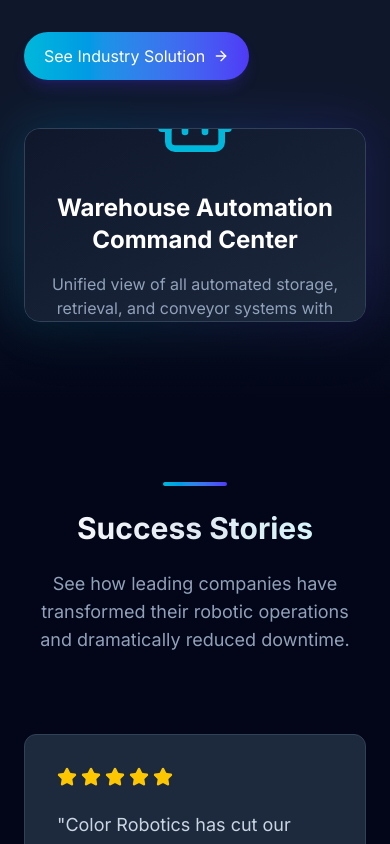
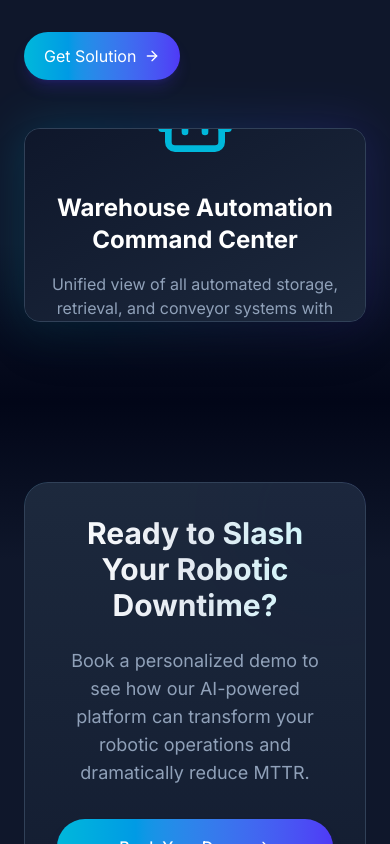
Before and after one commit to Color-Robotics/website, a Next.js app in the folder color-robotics-website/: page / in a window 390 px wide. Shown: the part 6515-7359 px from the top of the page. Built offline with nearby package versions, Linux system fonts and the light colour scheme.

Commit message:
remove unnecessary components

```diff
--- a/color-robotics-website/src/components/LandingPage.tsx
+++ b/color-robotics-website/src/components/LandingPage.tsx
@@ -21,12 +21,6 @@ interface BenefitItemProps {
     text: string;
 }
 
-interface TestimonialCardProps {
-    quote: string;
-    author: string;
-    title: string;
-    bgGradient: string;
-}
 
 interface FeatureCardProps {
     icon: React.ReactNode;
@@ -81,7 +75,6 @@ export default function LandingPage() {
                         <div className="hidden md:flex space-x-8 items-center">
                             <NavLink href="#features">Platform</NavLink>
                             <NavLink href="#solutions">Solutions</NavLink>
-                            <NavLink href="#cases">Case Studies</NavLink>
                             <NavLink href="#pricing">Pricing</NavLink>
                             <NavLink href="#about">About</NavLink>
                         </div>
@@ -111,7 +104,6 @@ export default function LandingPage() {
                     <div className="flex flex-col space-y-6">
                         <NavLink href="#features" onClick={() => setMobileMenuOpen(false)}>Platform</NavLink>
                         <NavLink href="#solutions" onClick={() => setMobileMenuOpen(false)}>Solutions</NavLink>
-                        <NavLink href="#cases" onClick={() => setMobileMenuOpen(false)}>Case Studies</NavLink>
                         <NavLink href="#pricing" onClick={() => setMobileMenuOpen(false)}>Pricing</NavLink>
                         <NavLink href="#about" onClick={() => setMobileMenuOpen(false)}>About</NavLink>
                         <div className="pt-6 border-t border-slate-800">
@@ -637,7 +629,7 @@ export default function LandingPage() {
                             </div>
 
                             <button className="inline-flex items-center px-5 py-3 rounded-full bg-gradient-to-r from-cyan-500 to-indigo-600 hover:from-cyan-400 hover:to-indigo-500 text-white transition-all duration-300 shadow-lg shadow-indigo-600/20 group">
-                                <span>See Industry Solution</span>
+                                <span>Get Solution</span>
                                 <ArrowRight size={16} className="ml-2 group-hover:translate-x-1 transition-transform" />
                             </button>
                         </div>
@@ -676,92 +668,6 @@ export default function LandingPage() {
                 </div>
             </section>
 
-            {/* Testimonials & Case Studies */}
-            <section id="cases" className="py-20 md:py-32 relative">
-                <div className="container mx-auto px-6 relative">
-                    <div className="max-w-3xl mx-auto text-center mb-20">
-                        <div className="bg-gradient-to-r from-cyan-500 to-indigo-600 rounded-xl h-1 w-16 mx-auto mb-6"></div>
-                        <h2 className="text-3xl md:text-5xl font-bold mb-6 text-transparent bg-clip-text bg-gradient-to-r from-white via-slate-200 to-cyan-100">
-                            Success Stories
-                        </h2>
-                        <p className="text-lg text-slate-400">
-                            See how leading companies have transformed their robotic operations and dramatically reduced downtime.
-                        </p>
-                    </div>
-
-                    <div className="grid md:grid-cols-3 gap-8">
-                        <TestimonialCard
-                            quote="Color Robotics has cut our MTTR by 58%. Our maintenance team can now troubleshoot complex issues with the AI assistant guiding them every step of the way."
-                            author="Sarah Johnson"
-                            title="Automation Director, GlobalLogistics Inc."
-                            bgGradient="from-cyan-500 to-indigo-600"
-                        />
-
-                        <TestimonialCard
-                            quote="The predictive maintenance has been a game-changer. We've avoided 17 major failures in the last quarter alone, saving us countless hours of downtime."
-                            author="Michael Chang"
-                            title="CTO, FutureTech Manufacturing"
-                            bgGradient="from-indigo-500 to-violet-600"
-                        />
-
-                        <TestimonialCard
-                            quote="Our technicians can now resolve issues that previously required specialist support. The step-by-step guidance has been like having an expert at their side 24/7."
-                            author="David Rodriguez"
-                            title="Operations Manager, AutomateNow Solutions"
-                            bgGradient="from-blue-500 to-cyan-500"
-                        />
-                    </div>
-
-                    {/* Case Study Feature */}
-                    <div className="mt-24 relative overflow-hidden rounded-2xl">
-                        <div className="absolute -inset-0.5 rounded-2xl bg-gradient-to-r from-cyan-500 to-indigo-600 opacity-30 blur-lg"></div>
-                        <div className="relative bg-slate-800 border border-slate-700 rounded-2xl overflow-hidden">
-                            <div className="grid md:grid-cols-2">
-                                <div className="p-8 md:p-12 flex flex-col justify-center">
-                                    <div className="inline-block py-0.5 px-3 rounded-full text-xs font-medium bg-indigo-500/20 text-indigo-400 uppercase tracking-wide mb-3">
-                                        Case Study
-                                    </div>
-                                    <h3 className="text-2xl md:text-3xl font-bold mb-4">How MidWest Manufacturing Slashed MTTR by 62%</h3>
-                                    <p className="text-slate-400 mb-8">
-                                        Learn how a leading manufacturer with 45+ industrial robots reduced downtime costs by $2.8M annually while enabling frontline workers to resolve complex issues independently.
-                                    </p>
-                                    <div className="mt-auto">
-                                        <button className="inline-flex items-center px-5 py-3 rounded-full bg-gradient-to-r from-cyan-500 to-indigo-600 hover:from-cyan-400 hover:to-indigo-500 text-white transition-all duration-300 shadow-lg shadow-indigo-600/20 group">
-                                            <span>Read Case Study</span>
-                                            <ArrowRight size={16} className="ml-2 group-hover:translate-x-1 transition-transform" />
-                                        </button>
-                                    </div>
-                                </div>
-                                <div className="md:h-96 bg-slate-900">
-                                    <div className="h-full flex items-center justify-center p-8">
-                                        <div className="text-center">
-                                            <div className="inline-block p-4 rounded-full bg-indigo-500/10 mb-6">
-                                                <Activity size={64} className="text-indigo-400" />
-                                            </div>
-                                            <div className="space-y-4">
-                                                <div className="space-y-2">
-                                                    <p className="text-slate-400 text-sm">Before Color Robotics</p>
-                                                    <div className="h-4 w-full bg-slate-700 rounded-full">
-                                                        <div className="h-4 bg-red-500 rounded-full" style={{ width: '100%' }}></div>
-                                                    </div>
-                                                    <p className="text-slate-300 text-sm">3.2 hours average MTTR</p>
-                                                </div>
-                                                <div className="space-y-2">
-                                                    <p className="text-slate-400 text-sm">After Color Robotics</p>
-                                                    <div className="h-4 w-full bg-slate-700 rounded-full">
-                                                        <div className="h-4 bg-emerald-500 rounded-full" style={{ width: '38%' }}></div>
-                                                    </div>
-                                                    <p className="text-slate-300 text-sm">1.2 hours average MTTR</p>
-                                                </div>
-                                            </div>
-                                        </div>
-                                    </div>
-                                </div>
-                            </div>
-                        </div>
-                    </div>
-                </div>
-            </section>
 
             {/* CTA Section */}
             <section className="py-20 md:py-32 relative bg-slate-900">
@@ -942,25 +848,6 @@ function BenefitItem({ text }: BenefitItemProps) {
     );
 }
 
-function TestimonialCard({ quote, author, title, bgGradient }: TestimonialCardProps) {
-    return (
-        <div className="relative group">
-            <div className={`absolute -inset-0.5 bg-gradient-to-r ${bgGradient} rounded-xl opacity-0 group-hover:opacity-100 blur-sm transition-all duration-500`}></div>
-            <div className="relative p-8 rounded-xl bg-slate-800 border border-slate-700 hover:border-indigo-500 transition-all duration-300 h-full">
-                <div className="flex items-center space-x-1 mb-6">
-                    {[...Array(5)].map((_, i) => (
-                        <Star key={i} size={20} className="text-yellow-400 fill-yellow-400" />
-                    ))}
-                </div>
-                <p className="text-slate-300 mb-8 text-lg">"{quote}"</p>
-                <div>
-                    <h4 className="font-semibold text-white">{author}</h4>
-                    <p className="text-slate-400 text-sm">{title}</p>
-                </div>
-            </div>
-        </div>
-    );
-}
 
 function FeatureCard({ icon, title, description }: FeatureCardProps) {
     return (
```
